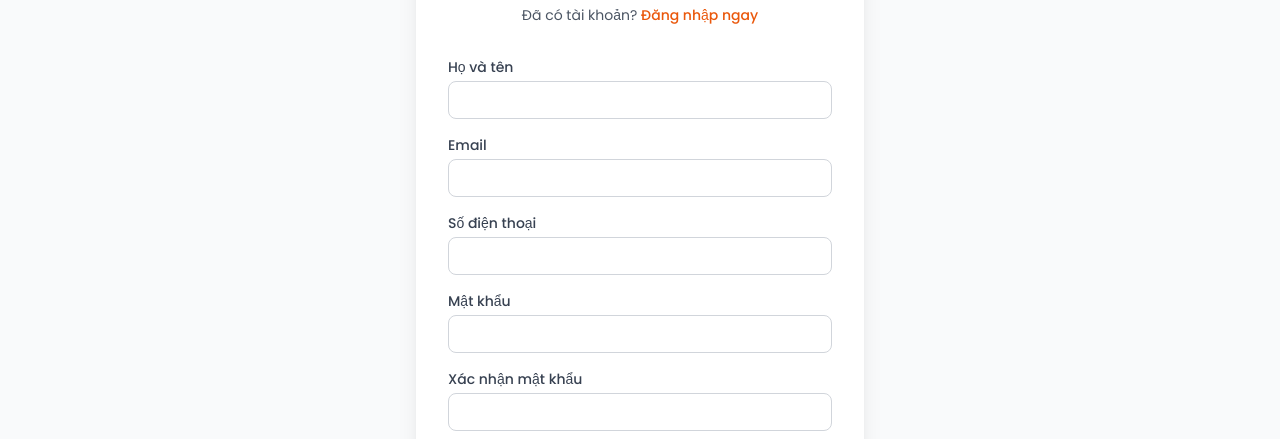
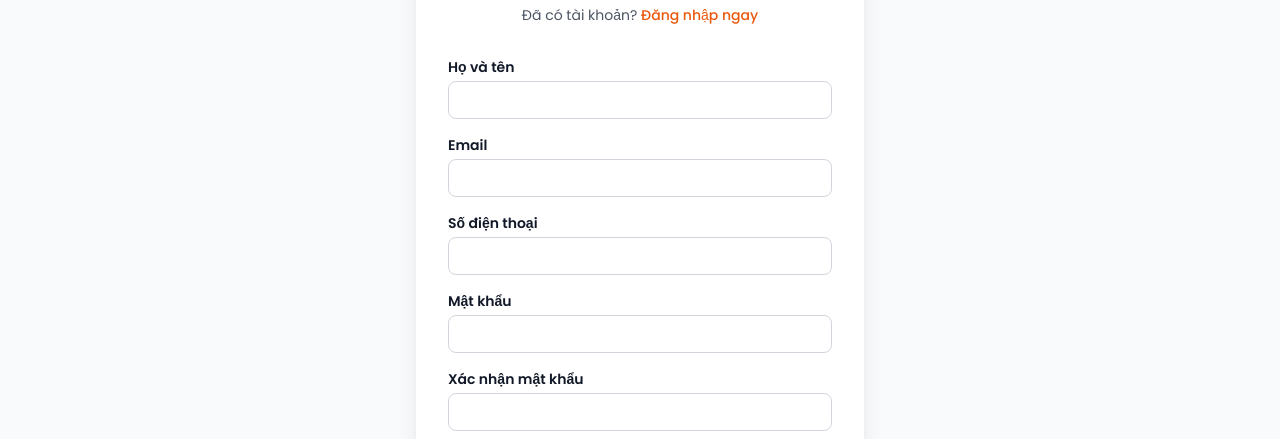
Before and after one commit to Buithienson/Do_An_2, a Next.js app in the folder frontend/: page /register in a window 1280 px wide. Shown: the part 229-668 px from the top of the page. Built offline with nearby package versions, Linux system fonts and the light colour scheme; a web font is replaced by a local one.

Commit message:
Improve text visibility on login and register forms

```diff
--- a/frontend/app/login/page.tsx
+++ b/frontend/app/login/page.tsx
@@ -79,7 +79,7 @@ export default function LoginPage() {
 
             <div className="-space-y-px rounded-md shadow-sm">
               <div className="mb-4">
-                <label className="block text-sm font-medium text-gray-700 mb-1">Email</label>
+                <label className="block text-sm font-semibold text-gray-900 mb-1">Email</label>
                 <input
                   type="email"
                   required
@@ -90,7 +90,7 @@ export default function LoginPage() {
                 />
               </div>
               <div>
-                 <label className="block text-sm font-medium text-gray-700 mb-1">Mật khẩu</label>
+                 <label className="block text-sm font-semibold text-gray-900 mb-1">Mật khẩu</label>
                 <input
                   type="password"
                   required
--- a/frontend/app/register/page.tsx
+++ b/frontend/app/register/page.tsx
@@ -77,54 +77,54 @@ export default function RegisterPage() {
 
             <div className="space-y-4">
               <div>
-                <label className="block text-sm font-medium text-gray-700 mb-1">Họ và tên</label>
+                <label className="block text-sm font-semibold text-gray-900 mb-1">Họ và tên</label>
                 <input
                   type="text"
                   required
-                  className="block w-full rounded-lg border border-gray-300 px-3 py-2 focus:border-orange-500 focus:outline-none focus:ring-orange-500 sm:text-sm"
+                  className="block w-full rounded-lg border border-gray-300 px-3 py-2 text-gray-900 focus:border-orange-500 focus:outline-none focus:ring-orange-500 sm:text-sm"
                   value={formData.full_name}
                   onChange={(e) => setFormData({...formData, full_name: e.target.value})}
                 />
               </div>
 
               <div>
-                <label className="block text-sm font-medium text-gray-700 mb-1">Email</label>
+                <label className="block text-sm font-semibold text-gray-900 mb-1">Email</label>
                 <input
                   type="email"
                   required
-                  className="block w-full rounded-lg border border-gray-300 px-3 py-2 focus:border-orange-500 focus:outline-none focus:ring-orange-500 sm:text-sm"
+                  className="block w-full rounded-lg border border-gray-300 px-3 py-2 text-gray-900 focus:border-orange-500 focus:outline-none focus:ring-orange-500 sm:text-sm"
                   value={formData.email}
                   onChange={(e) => setFormData({...formData, email: e.target.value})}
                 />
               </div>
 
               <div>
-                <label className="block text-sm font-medium text-gray-700 mb-1">Số điện thoại</label>
+                <label className="block text-sm font-semibold text-gray-900 mb-1">Số điện thoại</label>
                 <input
                   type="tel"
-                  className="block w-full rounded-lg border border-gray-300 px-3 py-2 focus:border-orange-500 focus:outline-none focus:ring-orange-500 sm:text-sm"
+                  className="block w-full rounded-lg border border-gray-300 px-3 py-2 text-gray-900 focus:border-orange-500 focus:outline-none focus:ring-orange-500 sm:text-sm"
                   value={formData.phone}
                   onChange={(e) => setFormData({...formData, phone: e.target.value})}
                 />
               </div>
 
               <div>
-                <label className="block text-sm font-medium text-gray-700 mb-1">Mật khẩu</label>
+                <label className="block text-sm font-semibold text-gray-900 mb-1">Mật khẩu</label>
                 <input
                   type="password"
                   required
-                  className="block w-full rounded-lg border border-gray-300 px-3 py-2 focus:border-orange-500 focus:outline-none focus:ring-orange-500 sm:text-sm"
+                  className="block w-full rounded-lg border border-gray-300 px-3 py-2 text-gray-900 focus:border-orange-500 focus:outline-none focus:ring-orange-500 sm:text-sm"
                   value={formData.password}
                   onChange={(e) => setFormData({...formData, password: e.target.value})}
                 />
               </div>
 
               <div>
-                <label className="block text-sm font-medium text-gray-700 mb-1">Xác nhận mật khẩu</label>
+                <label className="block text-sm font-semibold text-gray-900 mb-1">Xác nhận mật khẩu</label>
                 <input
                   type="password"
                   required
-                  className="block w-full rounded-lg border border-gray-300 px-3 py-2 focus:border-orange-500 focus:outline-none focus:ring-orange-500 sm:text-sm"
+                  className="block w-full rounded-lg border border-gray-300 px-3 py-2 text-gray-900 focus:border-orange-500 focus:outline-none focus:ring-orange-500 sm:text-sm"
                   value={confirmPassword}
                   onChange={(e) => setConfirmPassword(e.target.value)}
                 />
```
